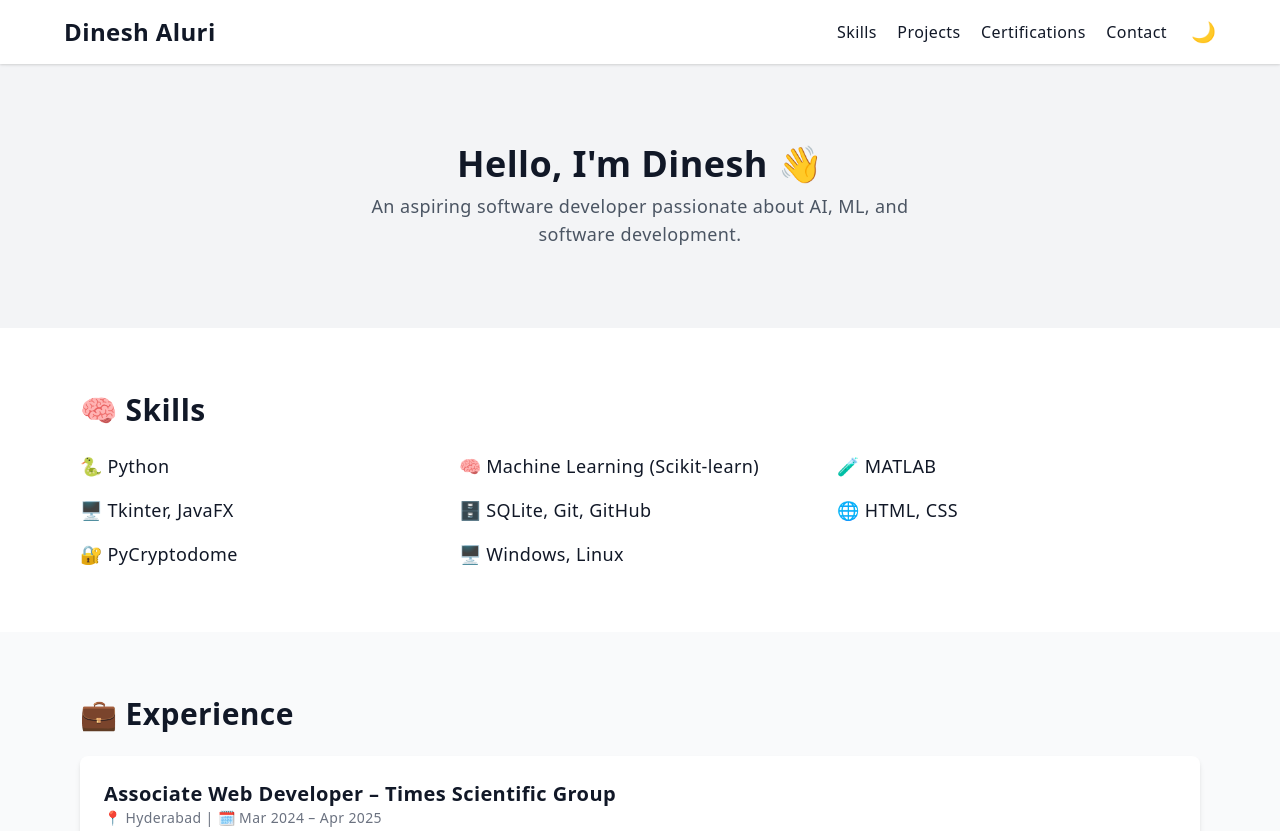
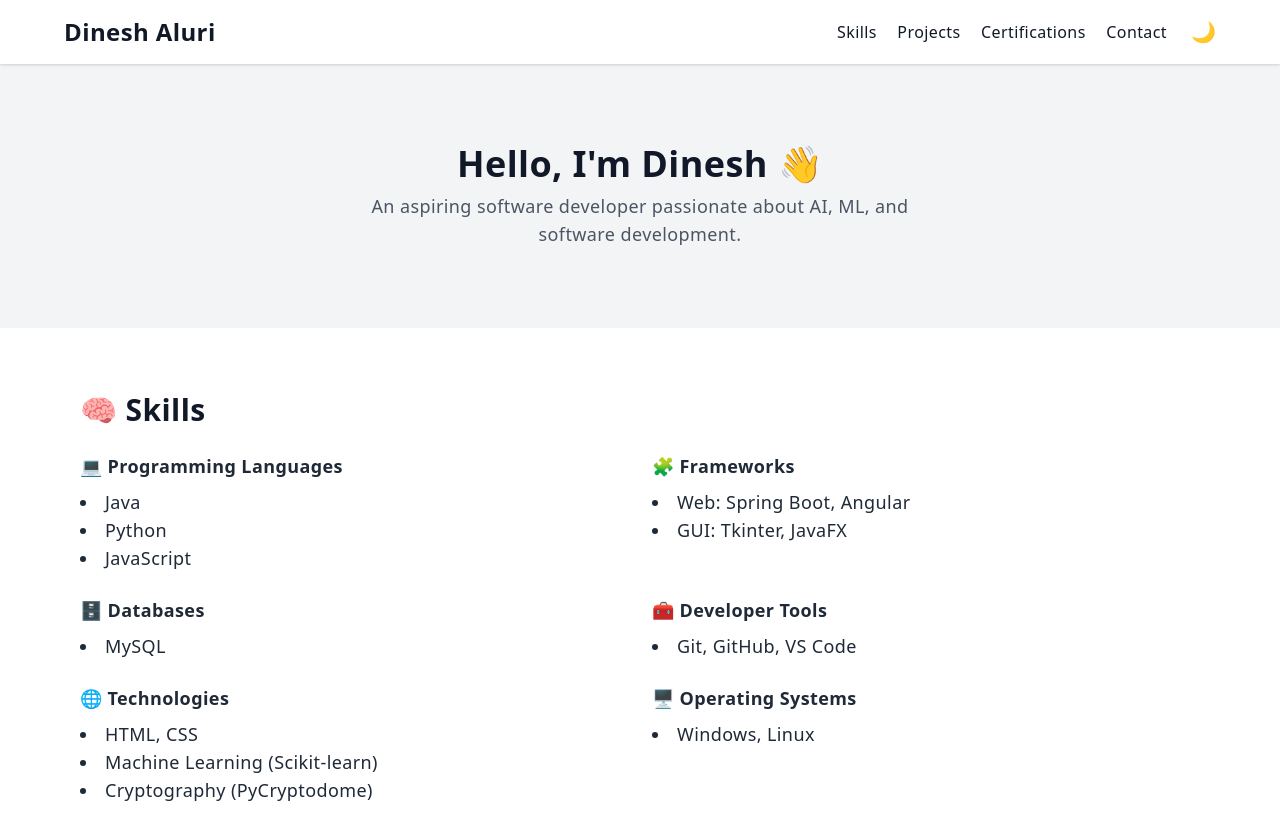
Before and after one commit to 20501A0407/D-PORTFOLIO, a plain HTML site: page index.html in a window 1280 px wide. Shown: the top 831 px of the page. Drawn offline with nearby package versions, Linux system fonts and the light colour scheme.

Commit message:
Update index.html

```diff
--- a/index.html
+++ b/index.html
@@ -34,20 +34,53 @@
     <p class="text-lg text-gray-600 dark:text-gray-300 max-w-xl mx-auto">An aspiring software developer passionate about AI, ML, and software development.</p>
   </section>
 
-  <!-- Skills -->
+ <!-- Skills -->
 <section id="skills" class="bg-white dark:bg-gray-800 py-16" data-aos="fade-right">
   <div class="max-w-6xl mx-auto px-4">
     <h3 class="text-3xl font-semibold mb-6">🧠 Skills</h3>
-    <ul class="grid grid-cols-2 sm:grid-cols-3 gap-4 text-lg">
-      <li>🐍 Python</li>
-      <li>🧠 Machine Learning (Scikit-learn)</li>
-      <li>🧪 MATLAB</li>
-      <li>🖥️ Tkinter, JavaFX</li>
-      <li>🗄️ SQLite, Git, GitHub</li>
-      <li>🌐 HTML, CSS</li>
-      <li>🔐 PyCryptodome</li>
-      <li>🖥️ Windows, Linux</li>
-    </ul>
+    <div class="grid grid-cols-1 sm:grid-cols-2 gap-6 text-lg text-gray-800 dark:text-gray-200">
+      <div>
+        <h4 class="font-semibold mb-2">💻 Programming Languages</h4>
+        <ul class="list-disc list-inside">
+          <li>Java</li>
+          <li>Python</li>
+          <li>JavaScript</li>
+        </ul>
+      </div>
+      <div>
+        <h4 class="font-semibold mb-2">🧩 Frameworks</h4>
+        <ul class="list-disc list-inside">
+          <li>Web: Spring Boot, Angular</li>
+          <li>GUI: Tkinter, JavaFX</li>
+        </ul>
+      </div>
+      <div>
+        <h4 class="font-semibold mb-2">🗄️ Databases</h4>
+        <ul class="list-disc list-inside">
+          <li>MySQL</li>
+        </ul>
+      </div>
+      <div>
+        <h4 class="font-semibold mb-2">🧰 Developer Tools</h4>
+        <ul class="list-disc list-inside">
+          <li>Git, GitHub, VS Code</li>
+        </ul>
+      </div>
+      <div>
+        <h4 class="font-semibold mb-2">🌐 Technologies</h4>
+        <ul class="list-disc list-inside">
+          <li>HTML, CSS</li>
+          <li>Machine Learning (Scikit-learn)</li>
+          <li>Cryptography (PyCryptodome)</li>
+        </ul>
+      </div>
+      <div>
+        <h4 class="font-semibold mb-2">🖥️ Operating Systems</h4>
+        <ul class="list-disc list-inside">
+          <li>Windows, Linux</li>
+        </ul>
+      </div>
+    </div>
   </div>
 </section>
 
```
